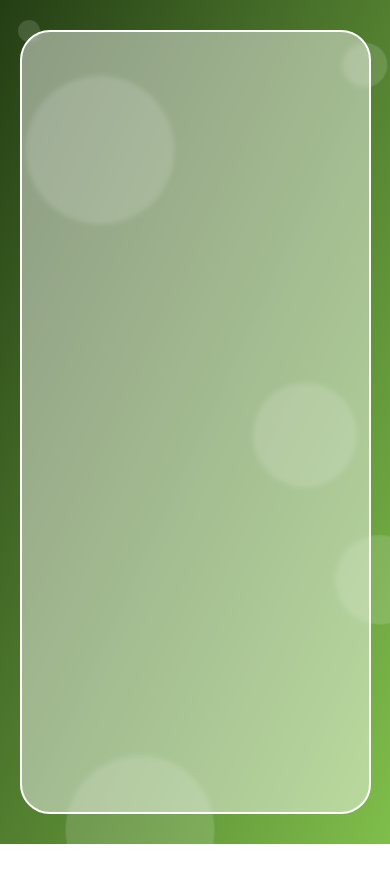
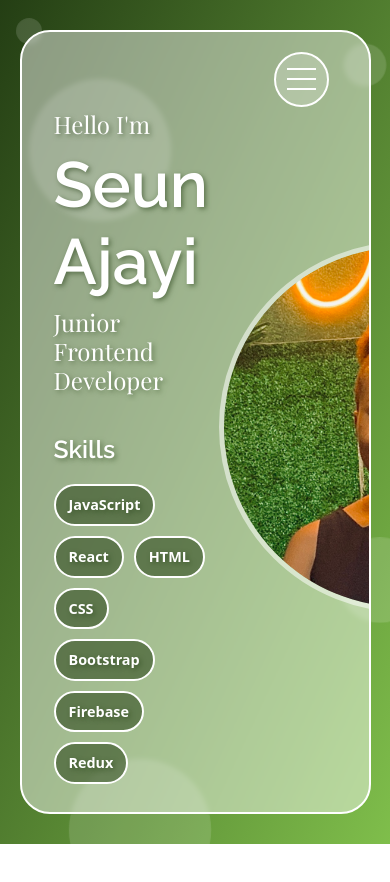
Before and after one commit to Seun-A/portfolio, a React (Create React App) app: page / in a window 390 px wide. Shown: the top 882 px of the page. Built offline with nearby package versions, Linux system fonts and the light colour scheme.

Commit message:
Homepage Unresponsive

```diff
--- a/public/index.html
+++ b/public/index.html
@@ -18,7 +18,7 @@
     <!-- Google Fonts -->
     <link rel="preconnect" href="https://fonts.googleapis.com">
     <link rel="preconnect" href="https://fonts.gstatic.com" crossorigin>
-    <link href="https://fonts.googleapis.com/css2?family=Open+Sans:wdth@75&display=swap" rel="stylesheet">
+    <link href="https://fonts.googleapis.com/css2?family=Playfair+Display&family=Raleway:wght@600&display=swap" rel="stylesheet">
 
     <title>Seun A</title>
   </head>
--- a/src/App.js
+++ b/src/App.js
@@ -1,16 +1,19 @@
+import { Outlet } from 'react-router-dom';
 import './App.scss';
+import Hamburger from './components/hamburger/hamburger.component';
 
 const circles = []
 for (let x = 1; x <= 10; x++) {
   circles.push(<div className={`circle c-${x}`} key={x} />)
 }
-console.log(circles)
 
 function App() {
   return (
     <div className="App d-flex w-100">
       <section className='base-container'>
         {/* Content Goes Here */}
+        <Hamburger />
+        <Outlet />
       </section>
 
       {/* Animated Circles */}
--- a/src/App.scss
+++ b/src/App.scss
@@ -16,7 +16,12 @@
   margin: auto;
   padding: 20px;
   z-index: 3;
-  overflow-y: visible;
+  overflow-y: hidden;
+
+  .page {
+    height: 100%;
+    width: 100%;
+  }
 }
 
 // CIRCLES
--- /dev/null
+++ b/src/components/hamburger/hamburger.component.jsx
@@ -0,0 +1,11 @@
+import './hamburger.style.scss'
+
+const Hamburger = () => (
+  <div className='hamburger d-grid align-content-around' id='ham'>
+    <div className='ham-line' />
+    <div className='ham-line' />
+    <div className='ham-line' />
+  </div>
+)
+
+export default Hamburger;
--- /dev/null
+++ b/src/components/hamburger/hamburger.style.scss
@@ -0,0 +1,39 @@
+.hamburger {
+  width: 55px;
+  height: 55px;
+  background: #ffffff33;
+  border-radius: 50%;
+  border: 2px solid white;
+  float: right;
+  position: relative;
+  right: 20px;
+  cursor: pointer;
+  transition: background 0.2s;
+  padding: 11px;
+
+  &:hover {
+    background: #ffffff55;
+
+    // SIZE TRANSITION
+    // * { transition: width 0.2s; }
+    // :nth-child(2) { width: 75% }
+    // :nth-child(3) { width: 50% }
+  }
+
+  // X TRANSITION
+  // &:active {
+    // * { transition: transform 0.2s ; }
+    // :nth-child(2){ background: none }
+    // :nth-child(1) { transform: rotate(45deg) translateX(7px) translateY(8px) }
+    // :nth-child(3) {
+    //   transform: rotate(-45deg) translateX(7px) translateY(-7px);
+    //   width : 100%;
+    // }
+  // }
+
+  .ham-line {
+    background: white;
+    height: 2px;
+    width: 100%;
+  }
+}
--- a/src/index.js
+++ b/src/index.js
@@ -2,14 +2,21 @@ import React from 'react';
 import ReactDOM from 'react-dom/client';
 import './index.css';
 import App from './App';
-import { BrowserRouter, Route, Routes } from 'react-router-dom';
+import {
+  BrowserRouter,
+  Route,
+  Routes
+} from 'react-router-dom';
+import HomePage from './pages/home/home.page';
 
 const root = ReactDOM.createRoot(document.getElementById('root'));
 root.render(
   <React.StrictMode>
     <BrowserRouter>
       <Routes>
-        <Route exact path='/' element={<App />} />
+        <Route exact path='/' element={<App />}>
+          <Route index element={<HomePage />} />
+        </Route>
       </Routes>
     </BrowserRouter>
   </React.StrictMode>
--- /dev/null
+++ b/src/pages/home/home.page.js
@@ -0,0 +1,27 @@
+import './home.style.scss'
+import profileImg from '../../assets/pic.jpg'
+
+
+
+const HomePage = () => (
+  <div className='page home-page container d-flex align-items-center'>
+      <article className='col-7'>
+        <h6>Hello I'm</h6>
+        <h1>Seun Ajayi</h1>
+        <h6>Junior Frontend Developer</h6>
+
+        <h2>Skills</h2>
+        {
+          ['JavaScript', 'React', 'HTML', 'CSS', 'Bootstrap', 'Firebase', 'Redux'].map(skill => (
+            <div className='skill'>{skill}</div>
+          ))
+        }
+      </article>
+
+      <div className='img-container'>
+        <img src={profileImg} className='profile-img' alt='profile-img' />
+      </div>
+  </div>
+)
+
+export default HomePage;
--- /dev/null
+++ b/src/pages/home/home.style.scss
@@ -0,0 +1,61 @@
+.home-page {
+  color: white;
+  text-shadow: 2px 2px 5px #243E1488;
+  padding-bottom: 100px;
+
+
+  h1, h2 { font-family: 'Raleway', sans-serif }
+  h1 { font-size: 5rem }
+  h2 { margin: 70px 0 30px }
+  h6 { font-family: 'Playfair Display', serif; font-size: 1.5rem }
+
+  .skill {
+    display: inline-block;
+    background: #243E1488;
+
+    color: white;
+    font-size: 1rem;
+    font-weight: bold;
+    border-radius: 30px;
+    border: 2px solid white;
+
+    padding: 10px 15px;
+    margin: 0 10px 10px 0;
+  }
+
+  .profile-img {
+    width: 450px;
+
+    position: relative;
+    right: 0px;
+
+    border-radius: 50%;
+    border: 5px solid #ffffff88;
+  }
+}
+
+
+/* Media Queries */
+@media (max-width: 1300px) {
+  .home-page {
+    h1 { font-size: 4rem }
+    h2 { margin: 60px 0 30px }
+    h6 { font-size: 1.5rem }
+
+    .profile-img { width: 400px }
+
+    .skill {
+      font-size: 0.9rem;
+      padding: 8px 13px;
+    }
+  }
+}
+
+@media (max-width: 1100px) {
+  .home-page {
+    h2 { margin: 40px 0 20px }
+    h6:nth-child(1) { margin-top: 50px }
+
+    .profile-img { width: 370px }
+  }
+}
```
